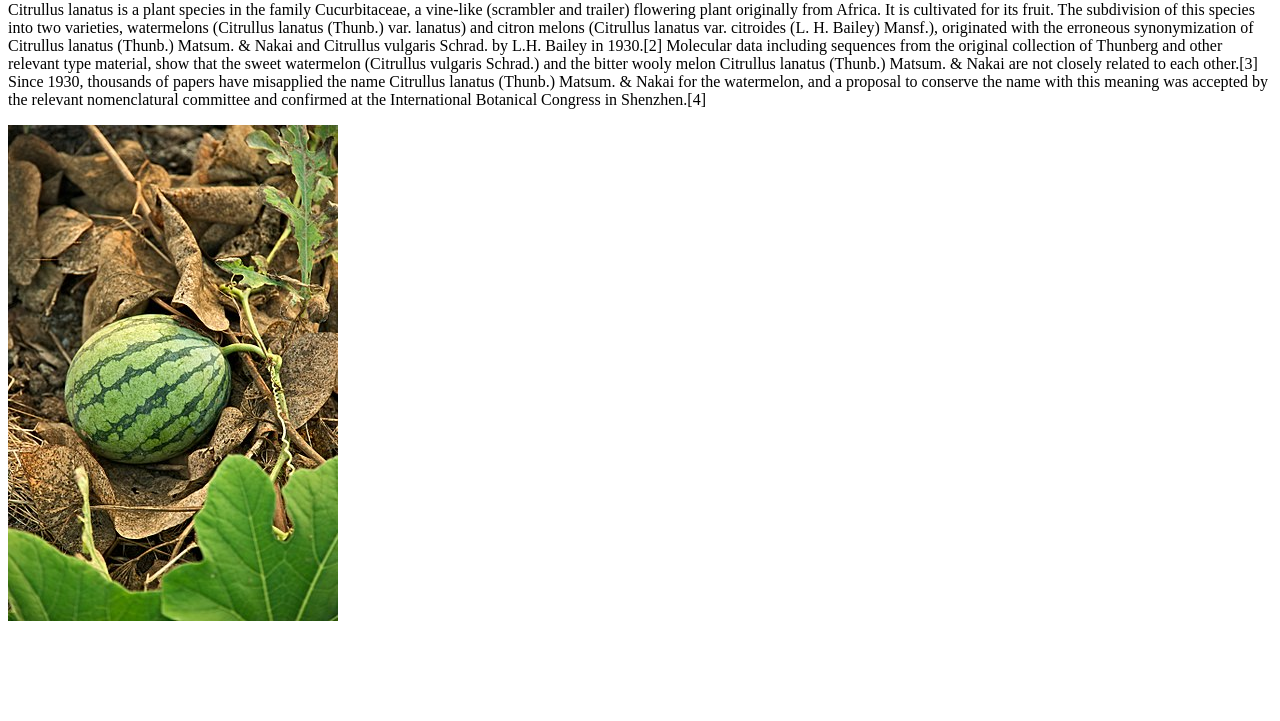
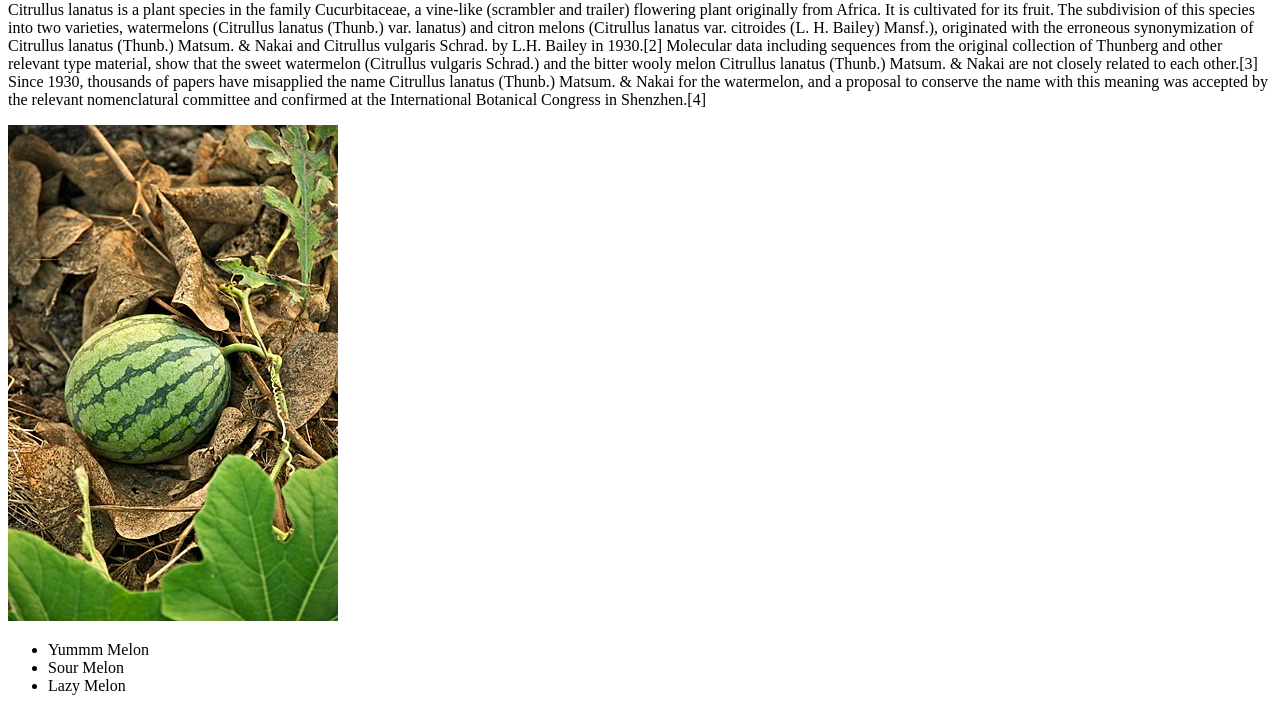
Before and after one commit to Uddinkamran/Watermelon, a plain HTML site: page index.html in a window 1280 px wide. Shown: the part 79-800 px from the top of the page. Drawn offline with Linux system fonts and the light colour scheme.

Commit message:
Added list of watermelon

```diff
--- a/index.html
+++ b/index.html
@@ -17,5 +17,13 @@
       <section>
         <img src="pic1.jpg" alt="watermelon pic">
       </section>
+      <div>
+        <ul>
+          <li> Yummm Melon </li>
+          <li> Sour Melon </li>
+          <li> Lazy Melon </li>
+          </ul>
+
+        </div>
   </body>
 </html>
```
